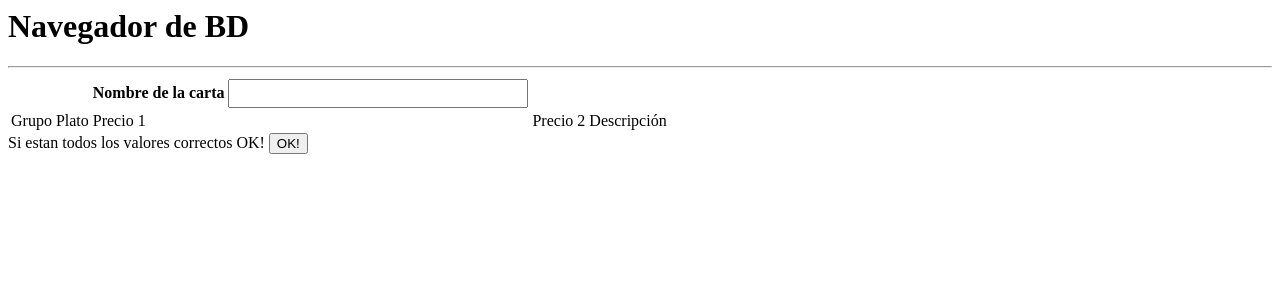
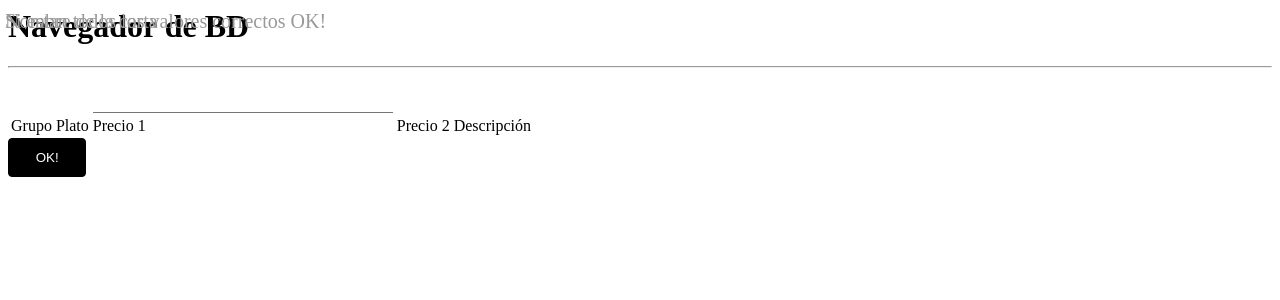
Before and after one commit to AdriaPrats/SyncDB, a PHP site: page /SyncDB/views/query in a window 1280 px wide. Shown: the top 300 px of the page. Run offline with PHP 8.4, Linux system fonts and the light colour scheme; data that the repository does not hold is empty; some libraries are stand-ins or nearby versions.

Commit message:
Add files via upload

```diff
--- /dev/null
+++ b/css/2-query.css
@@ -0,0 +1,102 @@
+input 				{
+    font-size:20px;
+    padding:10px 10px 10px 5px;
+    display:block;
+    width:300px;
+    border:none;
+    border-bottom:1px solid #757575;
+  }
+  input:focus 		{ outline:none; }
+
+  /* LABEL ======================================= */
+  label 				 {
+    color:#999;
+    font-size:20px;
+    font-weight:normal;
+    position:absolute;
+    pointer-events:none;
+    left:5px;
+    top:10px;
+    transition:0.2s ease all;
+    -moz-transition:0.2s ease all;
+    -webkit-transition:0.2s ease all;
+  }
+
+  /* active state */
+  input:focus ~ label, input:valid ~ label 		{
+    top:-20px;
+    font-size:16px;
+    color:#5264AE;
+  }
+
+  /* BOTTOM BARS ================================= */
+  .bar 	{ position:relative; display:block; width:300px; }
+  .bar:before, .bar:after 	{
+    content:'';
+    height:2px;
+    width:0;
+    bottom:1px;
+    position:absolute;
+    background:#5264AE;
+    transition:0.2s ease all;
+    -moz-transition:0.2s ease all;
+    -webkit-transition:0.2s ease all;
+  }
+  .bar:before {
+    left:50%;
+  }
+  .bar:after {
+    right:50%;
+  }
+
+  /* active state */
+  input:focus ~ .bar:before, input:focus ~ .bar:after {
+    width:50%;
+  }
+
+
+
+  /* active state */
+  input:focus ~ .highlight {
+    -webkit-animation:inputHighlighter 0.3s ease;
+    -moz-animation:inputHighlighter 0.3s ease;
+    animation:inputHighlighter 0.3s ease;
+  }
+
+  /* ANIMATIONS ================ */
+  @-webkit-keyframes inputHighlighter {
+      from { background:#5264AE; }
+    to 	{ width:0; background:transparent; }
+  }
+  @-moz-keyframes inputHighlighter {
+      from { background:#5264AE; }
+    to 	{ width:0; background:transparent; }
+  }
+  @keyframes inputHighlighter {
+      from { background:#5264AE; }
+    to 	{ width:0; background:transparent; }
+  }
+
+  .button {
+      --bg: #000;
+      --hover-bg: #21db6f;
+      --hover-text: #000;
+      color: #fff;
+      border: 1px solid var(--bg);
+      border-radius: 4px;
+      padding: 0.8em 2em;
+      background: var(--bg);
+      transition: 0.2s;
+    }
+
+    .button:hover {
+      color: var(--hover-text);
+      transform: translate(-0.25rem,-0.25rem);
+      background: var(--hover-bg);
+      box-shadow: 0.25rem 0.25rem var(--bg);
+    }
+
+    .button:active {
+      transform: translate(0);
+      box-shadow: none;
+    }
--- a/views/0-Connect.php
+++ b/views/0-Connect.php
@@ -14,28 +14,24 @@
 
             <div class="group">
                 <input type="text" name="connexion_data[server-ip]" value="51.178.144.4">
-                <span class="highlight"></span>
                 <span class="bar"></span>
                 <label for="server-ip">Ip del Servidor</label>
             </div>
 
             <div class="group">
                 <input type="text" name="connexion_data[dbname]" value="adriaon_wp314">
-                <span class="highlight"></span>
                 <span class="bar"></span>
                 <label for="dbname">Nombre BBDD</label>
             </div>
 
             <div class="group">
                 <input type="text" name="connexion_data[user]" value="adriaon_wp314">
-                <span class="highlight"></span>
                 <span class="bar"></span>
                 <label for="user">Nombre Usuario</label>
             </div>
 
             <div class="group">
                 <input type="password" name="connexion_data[password]" value="6CHjnLIQmrNz">
-                <span class="highlight"></span>
                 <span class="bar"></span>
                 <label for="password">Contraseña</label>
             </div>
--- a/views/1-Select.php
+++ b/views/1-Select.php
@@ -4,9 +4,11 @@
     <meta charset="UTF-8">
     <meta http-equiv="X-UA-Compatible" content="IE=edge">
     <meta name="viewport" content="width=device-width, initial-scale=1.0">
+    <link rel="stylesheet" href="./css/1-select.css">
     <title>Navegador</title>
 </head>
 <body>
+    <div class="container">
         <header>
             <h1>Navegador de BD</h1>
         </header>
@@ -35,5 +37,6 @@
         <footer>
             <!-- Aqui podem posar algun footer polit -->
         </footer>
+    </div>
 </body>
 </html>
--- a/views/2-Query.php
+++ b/views/2-Query.php
@@ -4,6 +4,7 @@
     <meta charset="UTF-8">
     <meta http-equiv="X-UA-Compatible" content="IE=edge">
     <meta name="viewport" content="width=device-width, initial-scale=1.0">
+    <link rel="stylesheet" href="./css/2-query.css">
     <style>
         input {
             width: 300px;
@@ -29,6 +30,7 @@
                         <th></th>
                             <th> <label for="nombre-carta">Nombre de la carta</label>
                                 <input type="text" name="data[datos][nombre-carta]" value="<?=$nombre?>" required>
+                                <span class="bar"></span>
                             </th>
                         <th></th>
                         <th></th>
@@ -47,13 +49,16 @@
                                 echo '<tr>
                                         <td>
                                             <input type="text" name="data[grupos][grupo'.$i.'][nombre]" value="'.$group[$i]['gru_frase'].'" required>
+                                            <span class="bar"></span>
                                         </td>
                                         <td></td>
                                         <td>
                                             <input type="text" name="data[grupos][grupo'.$i.'][desc_prec1]" placeholder="Descripción del Precio 1">
+                                            <span class="bar"></span>
                                         </td>
                                         <td>
                                             <input type="text" name="data[grupos][grupo'.$i.'][desc_prec2]" placeholder="Descripción del Precio 2">
+                                            <span class="bar"></span>
                                         </td>'
                         ?>
                         <td></td>
@@ -65,19 +70,24 @@
                                         <td></td>
                                         <td>
                                             <input type="text" name="data[grupos][grupo'.$i.'][plato'.$j.'][plato]" value="'.htmlspecialchars($info[$i][$j]['pla_plato'], ENT_QUOTES).'">
+                                            <span class="bar"></span>
                                         </td>
                                         <td>
                                             <input type="number" name="data[grupos][grupo'.$i.'][plato'.$j.'][precio1]" value="'.number_format($info[$i][$j]['pla_precio1'], 2, '.', ' ').'" placeholder="Precio 1">
+                                            <span class="bar"></span>
                                         </td>
                                         <td>
                                             <input type="number" name="data[grupos][grupo'.$i.'][plato'.$j.'][precio2]" value="'.number_format($info[$i][$j]['pla_precio2'], 2, '.', ' ').'" placeholder="Precio 2">
+                                            <span class="bar"></span>
                                         </td>
                                         <td>
                                             <input type="text" name="data[grupos][grupo'.$i.'][plato'.$j.'][descripcion]" value="'.$info[$i][$j]['pla_descripcion'].'" placeholder="Descripción del plato">
+                                            <span class="bar"></span>
                                         </td>';
                                     }
                                         '<td>
                                             <input type="text" name="data[grupos][grupo'.$i.'][comentario'.$i.']" value="'.$group[$i]['gru_comentario'].'" placeholder="Aqui va un comentario">
+                                            <span class="bar"></span>
                                         </td>
                                     </tr>';
                             }
@@ -87,7 +97,7 @@
 
             <div class="buttonDiv">
                 <label for="submit">Si estan todos los valores correctos OK!</label>
-                <button type="submit" name="submit">OK!</button>
+                <button class="button" type="submit" name="submit">OK!</button>
             </div>
         </form>
     </section>
--- a/views/3-Insert.php
+++ b/views/3-Insert.php
@@ -4,6 +4,7 @@
     <meta charset="UTF-8">
     <meta http-equiv="X-UA-Compatible" content="IE=edge">
     <meta name="viewport" content="width=device-width, initial-scale=1.0">
+    <link rel="stylesheet" href="./css/3-insert.css">
     <title>Navegador</title>
 </head>
 <body>
```
Also changed, not shown: css/0-connect.css (+0 -10 lines), css/1-select.css (added, +15 -0 lines), css/3-insert.css (added), 1 other file. Lines whose indentation alone changed are shown as unchanged.
